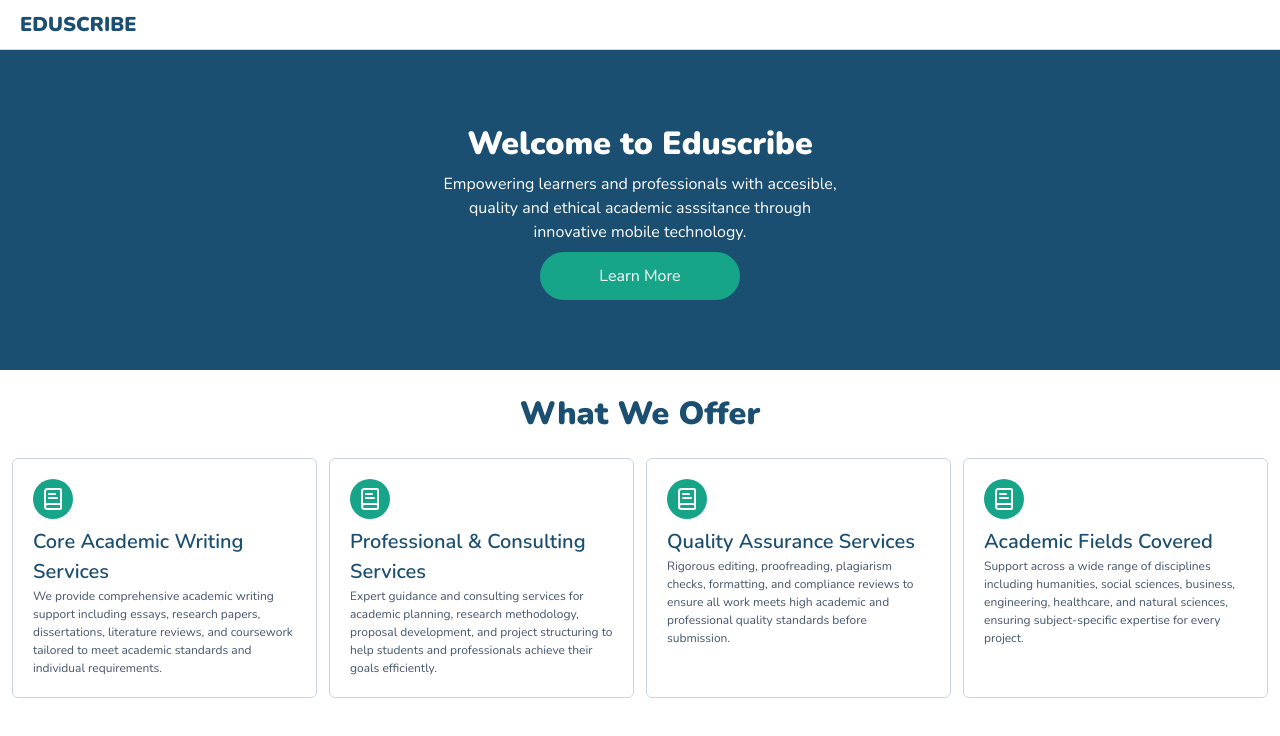
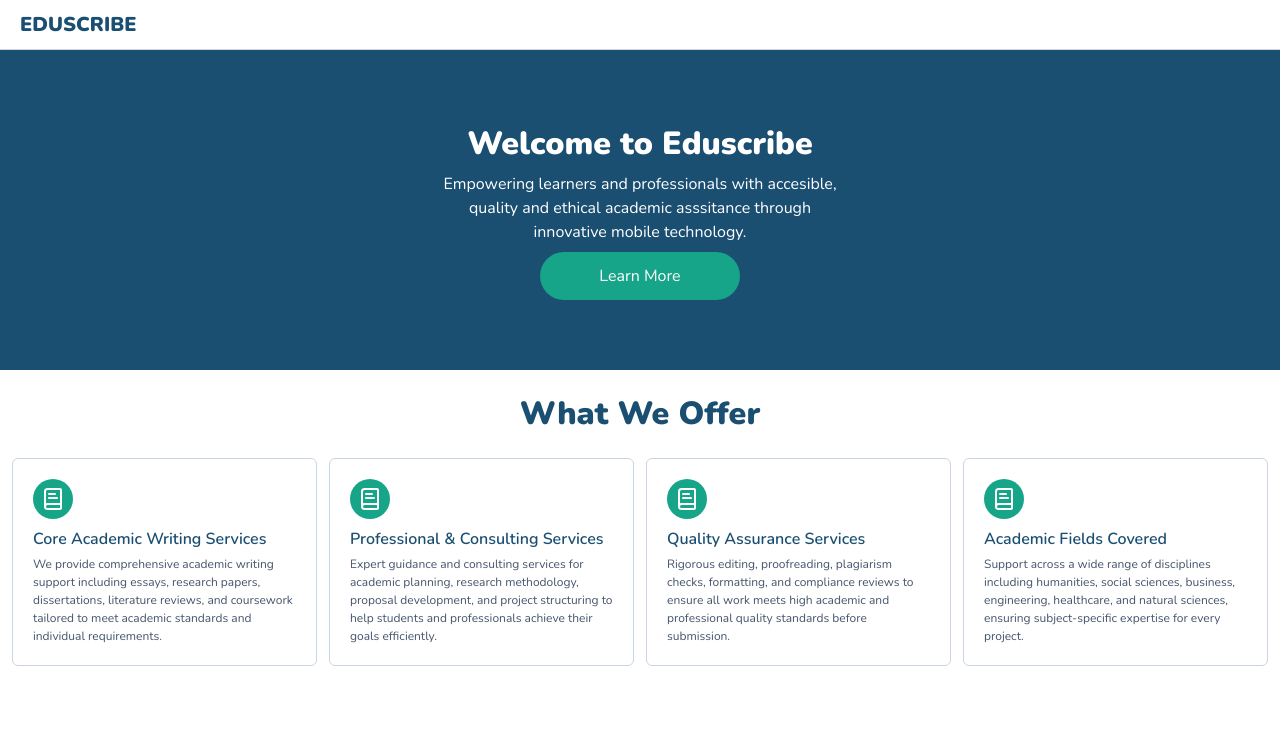
Before and after one commit to StephenTetteh-Nirvana/Eduscribe, a Next.js app: page / in a window 1280 px wide. Shown: the top 736 px of the page. Built offline with nearby package versions, Linux system fonts and the light colour scheme.

Commit message:
minor responsive config on the services cards

```diff
--- a/components/layout/home/Services.tsx
+++ b/components/layout/home/Services.tsx
@@ -37,8 +37,8 @@ const Services = () => {
                     </div>
 
                     <div className="mt-2">
-                      <h1 className="text-[20px] font-[600] text-[var(--primary)]">{service.title}</h1>
-                      <p className="text-[12px] text-slate-600">{service.description}</p>
+                      <h1 className="text-[20px] md:text-[16px] font-[600] text-[var(--primary)]">{service.title}</h1>
+                      <p className="text-[12px] md:mt-1 text-slate-600">{service.description}</p>
                     </div>
                 </div>
             ))}
```
